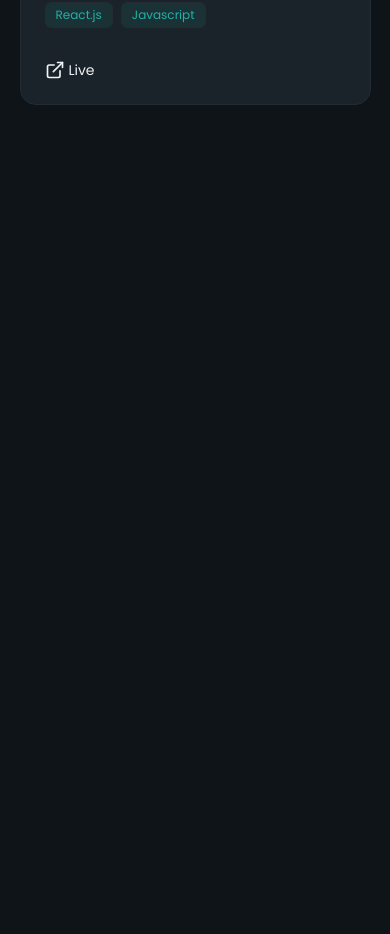
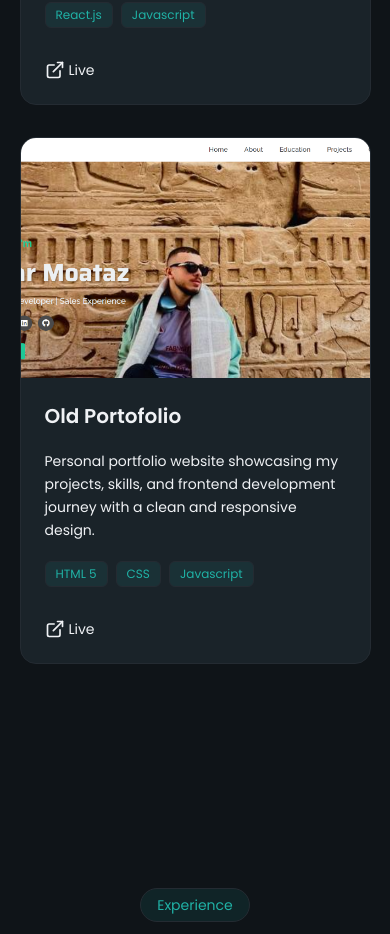
Before and after one commit to Omar2610sa/my-portofolio, a Next.js app: page / in a window 390 px wide. Shown: the part 5120-6054 px from the top of the page. Before the commit the page ends 5321 px from the top, so only its background shows below. Built offline with nearby package versions, Linux system fonts and the light colour scheme.

Commit message:
Add: make Experience section

```diff
--- a/src/app/page.tsx
+++ b/src/app/page.tsx
@@ -1,4 +1,5 @@
 import About from "@/sections/About/About";
+import Experience from "@/sections/Experience/Experience";
 import Hero from "@/sections/Hero/Hero";
 import Projects from "@/sections/Projects/Projects";
 
@@ -11,6 +12,9 @@ export default function Home() {
       <About />
       {/* Projects Secton */}
       <Projects />
+      {/* Experience Secton */}
+      <Experience />
+
     </div>
   );
 }
--- a/src/components/Navbar/MobileNav.tsx
+++ b/src/components/Navbar/MobileNav.tsx
@@ -1,6 +1,6 @@
 import Link from "next/link"
 import LinkButton from "../Ui/LinkButton"
-import { Download } from "lucide-react"
+import { Download, LanguagesIcon } from "lucide-react"
 
 interface MobileNav {
     navOpen: boolean,
@@ -40,9 +40,9 @@ export default function MobileNav({ navOpen }: MobileNav) {
     return (
         <>
             {/* Overlay */}
-            <div className={`fixed inset-0 z-60 lg:hidden bg-background/70 backdrop-blur-sm duration-500 ${navOpen ? "opacity-100 visible" : "opacity-0 invisible"}`}>
+            <div className={`fixed inset-0 z-60  lg:hidden bg-background/70 backdrop-blur-sm duration-500 ${navOpen ? "opacity-100 visible" : "opacity-0 invisible"}`}>
 
-                <aside className={`fixed top-0 right-0 z-60 h-full w-[80%] sm:w=[60%] lg:hidden bg-surface/95 backdrop-blur-md border border-1 border-border flex flex-col items-center justify-center space-y-2 px-6 transition-all duration-500 ${navOpen ? "translate-x-0" : "translate-x-full"}`}>
+                <aside className={`fixed top-0 right-0 z-60 h-full w-[80%] sm:w=[60%] lg:hidden bg-surface/95 backdrop-blur-md  border-1 border-border flex flex-col items-center justify-center space-y-2 px-6 transition-all duration-500 ${navOpen ? "translate-x-0" : "translate-x-full"}`}>
                     <ul>
                         {
                             navLinks.map((link, index) => {
@@ -60,6 +60,11 @@ export default function MobileNav({ navOpen }: MobileNav) {
                             <LinkButton text="Download Cv" rounded iconPosition="left" icon={Download} href="/" />
 
                         </li>
+                        <li className="mt-10 flex flex-col items-center justify-center gap-2">
+                            <LanguagesIcon className="w-6 h-6" />
+                            <span className="text-sm">Language</span>
+
+                        </li>
                     </ul>
                 </aside>
             </div >
--- a/src/components/Navbar/Navbar.tsx
+++ b/src/components/Navbar/Navbar.tsx
@@ -4,7 +4,7 @@ import { useEffect, useState } from "react"
 import Logo from "./Logo"
 import Link from "next/link"
 import LinkButton from "../Ui/LinkButton"
-import { Download, MenuIcon, X } from "lucide-react"
+import { Download, LanguagesIcon, MenuIcon, X } from "lucide-react"
 import MobileNav from "./MobileNav"
 
 
@@ -71,13 +71,14 @@ export default function Navbar() {
                     })}
                 </ul>
 
-                <div className="hidden lg:block">
+                <div className="hidden lg:flex lg:items-center lg:gap-3">
                     <LinkButton text="Download Cv" rounded iconPosition="left" icon={Download} href="/" />
+                    <LanguagesIcon className="w-6 h-6" />
                 </div>
 
                 <button
                     onClick={() => setNavOpen(!navOpen)}
-                    className="z-90 lg:hidden w-10 h-10 rounded-lg flex items-center justify-center border border-border bg-surface/60 text-text hover:border-primary hover:text-primary transition">
+                    className="z-90 lg:hidden w-10 h-10  rounded-lg flex items-center justify-center border border-border bg-surface/60 text-text hover:border-primary hover:text-primary transition">
                     {
                         navOpen ?<>  <X size={22} /> <MobileNav navOpen={navOpen}/> </>  : <MenuIcon size={22} />
                     }
--- /dev/null
+++ b/src/sections/Experience/Experience.tsx
@@ -0,0 +1,96 @@
+import SectionHeader from "@/components/Ui/SectionHeader"
+
+const experiences = [
+    {
+        role: "Front-End Developer",
+        company: "Al Almiya Alhura",
+        description: "Build modern E-commerce , Admin Dashboard and Landing page with modern Technology",
+        period: "2026 - Present",
+        tech: ["Next.js", "React.js", "Typescript", "Zod", "Tanstack Query",]
+    },
+    {
+        role: "Software Sales",
+        company: "Transition Agency",
+        description: "Experience to build stratiges for software Projects and dealing with Customers",
+        period: "Oct 2024 - Mar 2026",
+        tech: ["Sales experienced", "Negotiation",]
+
+    },
+    {
+        role: "Software Sales",
+        company: "Azzrak Agency",
+        description: "Worked in software sales within the Saudi market and building client strategies.",
+        period: "Mar 2024 - Oct 2024",
+        tech: ["Communication", "Negotiation", "Client Relations",]
+    },
+    {
+        role: "Front-End Intern",
+        company: "Azzrak Agency",
+        description: "Learned frontend fundamentals and responsive web design through real-world projects.",
+        period: "Nov 2023 - Mar 2024",
+        tech: ["React.js", "Sala experienced", "SEO",]
+    },
+    {
+        role: "Document Specialist",
+        company: "Yec Organization",
+        description: "",
+        period: "Sep 2022 - Jan 2023",
+        tech: ["Document Management", "Data Entry", "Communication Skills"]
+    },
+]
+
+
+export default function Experience() {
+    return (
+        <section id="experience" className="py-32 relative">
+            <div className="absolute top-1/4 left-1/3 -translate-x-1/2 w-80 h-60 rounded-full blur-3xl bg-primary/10" />
+
+            <div className="container mx-auto px-6 relative z-10">
+                <SectionHeader title="Experience that" description="A timeline of my growth as a developer, from learning the fundamentals to building Front-End websites." badge="Experience" highlight="speaks volumes" />
+
+                <div className="relative  mt-14">
+                    <div className="absolute left-0 md:left-1/2 top-0 bottom-0 w-0.5 bg-linear-to-b from-primary/70 via-primary/30 to-transparent md:-translate-x-1/2 shadow-[0_0_25px_rgba(32,178,166,0.8)]" />
+                    <div className="space-y-12">
+                        {
+                            experiences.map((experience, index) => {
+                                return (
+                                    <div key={index} className="relative grid md:grid-cols-2 gap-8">
+                                        <div className="absolute w-3 h-3 left-0 md:left-1/2 top-0  bg-primary md:-translate-x-1/2 shadow-[0_0_25px_rgba(32,178,166,0.8)]">
+                                            <span className="absolute inset-0 rounded-full bg-primary animate-ping opacity-75" />
+                                        </div>
+                                        {/* Content */}
+                                        <div className={`pl-8 md:pl-0 ${index % 2 === 0 ? "md:pr-16 md:text-right" : "md:col-start-2 md:pl-16"}`}>
+                                            <div className=" p-6 rounded-2xl border border-primary/30 hover:border-primary/50 transition-all duration-500">
+                                                <span className="text-primary text-sm font-medium">{experience.period}</span>
+                                                <h3 className="text-xl font-semibold mt-2">
+                                                    {experience.role}
+                                                </h3>
+                                                <p className="text-gray-500">{experience.company}</p>
+                                                <p className="text-sm text-gray-400 mt-4">{experience.description}</p>
+                                                <div className={`flex flex-wrap gap-2 mt-4 ${index % 2 === 0 ? "md:justify-end" : ""}`}>
+                                                    {
+                                                        experience.tech.map((tec, techIndex) => {
+                                                            return (
+                                                                <span className="px-3 py-1 bg-surface text-sx rounded-full text-gray-300" key={techIndex}>
+                                                                    {tec}
+                                                                </span>
+                                                            )
+                                                        })
+                                                    }
+                                                </div>
+
+
+                                            </div>
+                                        </div>
+                                    </div>
+                                )
+                            })
+                        }
+                    </div>
+                </div>
+
+
+            </div>
+        </section>
+    )
+}
--- a/src/sections/Projects/Projects.tsx
+++ b/src/sections/Projects/Projects.tsx
@@ -38,6 +38,12 @@ const projects = [
         tags: ["React.js", "Javascript",],
         liveUrl: "",
     },
+    {
+        title: "Old Portofolio",
+description: "Personal portfolio website showcasing my projects, skills, and frontend development journey with a clean and responsive design.",        image: "/assets/Projects/Old portofolio.png",
+        tags: ["HTML 5", "CSS", "Javascript"],
+        liveUrl: "https://omar2610sa.github.io/Cv-2/",
+    },
 ]
 
 
@@ -54,7 +60,7 @@ export default function Projects() {
                         projects.map((project, index) => {
                             return (
                                 <div key={index}>
-                                    <ProjecCard  title={project.title}   description={project.description} image={project.image} liveUrl={project.liveUrl} tags={project.tags} />
+                                    <ProjecCard title={project.title} description={project.description} image={project.image} liveUrl={project.liveUrl} tags={project.tags} />
                                 </div>
                             )
                         })
```
Also changed, not shown: public/assets/Projects/Old portofolio.png (added).
